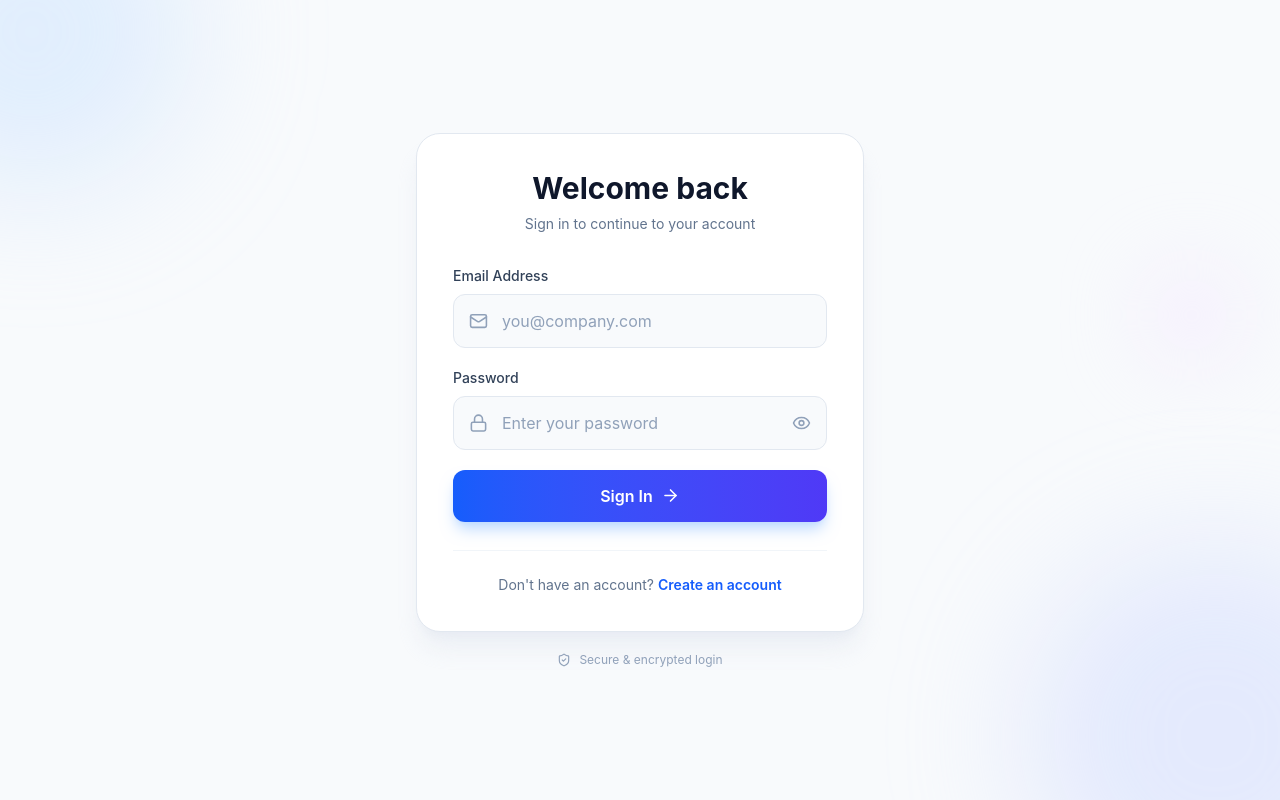
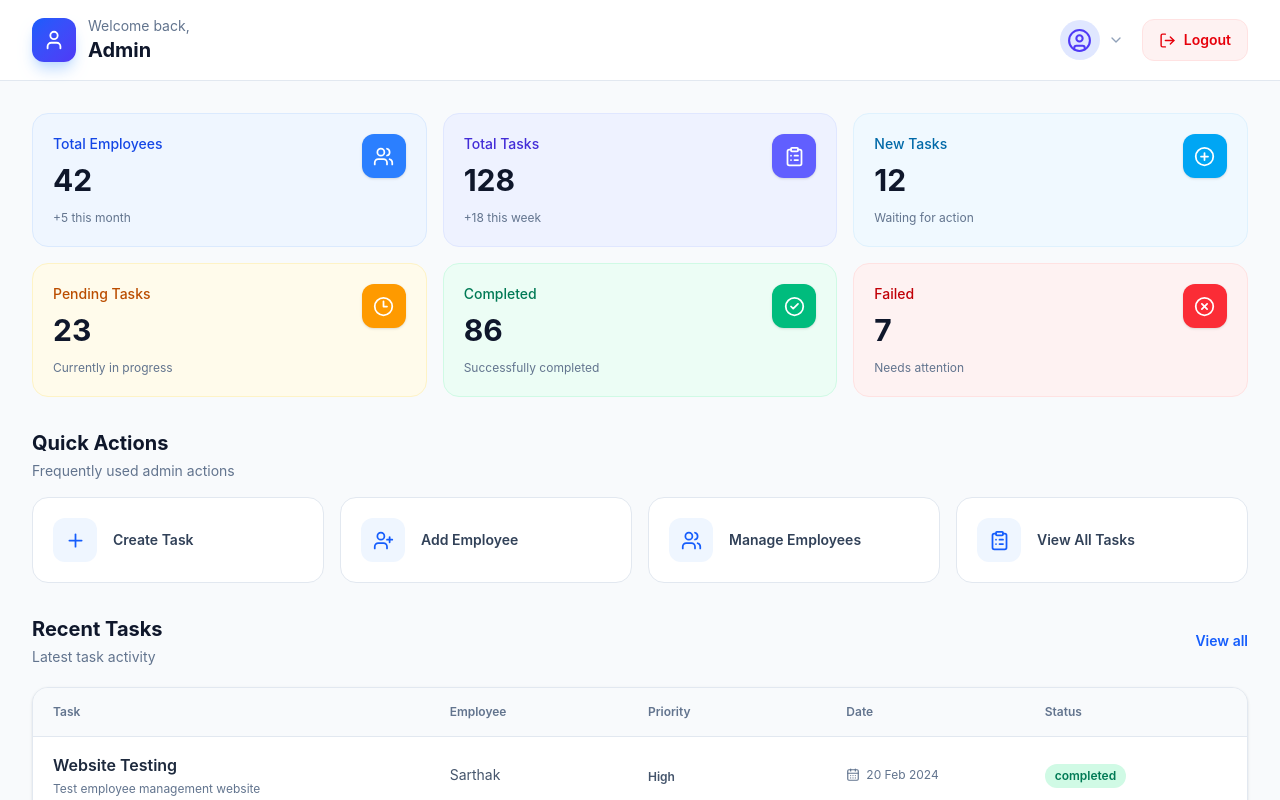
Before and after one commit to maryanpatel/Employee-Management-System, a React app in the folder frontend/: page /admin/dashboard in a window 1280 px wide. Before the commit this address led to /login. Shown: the top 800 px of the page. Built offline with nearby package versions, Linux system fonts and the light colour scheme; sample sign-in values are in the browser's storage; the HTML template or start-up script is replaced by a standard one.

Commit message:
user login and fetch successfully

```diff
--- a/frontend/src/api/axiosInstance.js
+++ b/frontend/src/api/axiosInstance.js
@@ -2,6 +2,7 @@ import axios from "axios";
 
 const api = axios.create({
   baseURL: "http://localhost:3000/",
+  withCredentials: true,
 });
 
 api.interceptors.request.use((config) => {
@@ -14,16 +15,18 @@ api.interceptors.request.use((config) => {
 });
 
 api.interceptors.response.use(
-    (response) => response,
-    (error) =>{
-        if (error.response?.status === 401) {
+  (response) => response,
+  (error) => {
+    const isLoginRequest = error.config?.url?.includes("/login");
+    if (error.response?.status === 401 && !isLoginRequest) {
       localStorage.clear();
-      window.location.href = "/login";
+      if (window.location.pathname !== "/login") {
+        window.location.href = "/login";
+      }
     }
     return Promise.reject(error);
   }
-
-)
+);
 
 
 export default api
--- a/frontend/src/components/Auth/Login.jsx
+++ b/frontend/src/components/Auth/Login.jsx
@@ -12,47 +12,88 @@ import {
   ShieldCheck,
   CheckCircle2,
   Loader2,
+  AlertCircle,
 } from "lucide-react";
 
 export default function Login() {
   const [showPassword, setShowPassword] = useState(false);
   const [rememberMe, setRememberMe] = useState(false);
   const [loading, setLoading] = useState(false);
-  const [error, setError] = useState("");
+  const [errors, setErrors] = useState([]);
+  const [fieldErrors, setFieldErrors] = useState({});
   const { login } = useAuth();
   const navigate = useNavigate();
 
-  const [formData, setFormData] = useState({
-    email: "",
-    password: "",
-  });
+  const [email, setEmail] = useState("");
+  const [password, setPassword] = useState("");
 
   const handleChange = (e) => {
-    setFormData({
-      ...formData,
-      [e.target.name]: e.target.value,
-    });
+    const { name, value } = e.target;
+
+    if (name === "email") {
+      setEmail(value);
+    } else if (name === "password") {
+      setPassword(value);
+    }
+
+    // Clear field-specific error as user types
+    if (fieldErrors[name]) {
+      setFieldErrors((prev) => ({
+        ...prev,
+        [name]: "",
+      }));
+    }
+
+    // Clear top error list if user edits input
+    if (errors.length > 0) {
+      setErrors([]);
+    }
   };
 
   const handleSubmit = async (e) => {
     e.preventDefault();
-    setError("")
+    setErrors([]);
+    setFieldErrors({});
 
     setLoading(true);
     try {
-      const res = await api.post("/auth/login", { email: formData.email, password: formData.password })
-      login(res.data.user, res.data.token)
+      const res = await api.post("/account/login", {
+        email: email,
+        password: password,
+      });
+      login(res.data.user, res.data.token);
       // redirect based on role
       if (res.data.user.role === "admin") {
         navigate("/admin/dashboard");
       } else {
         navigate("/employee/dashboard");
       }
+    } catch (err) {
+      const data = err.response?.data;
+      console.log("Login error response:", data);
 
-    } catch (err) {
-      setError(err.response?.data?.message || "Login failed")
+      if (data?.errors && Array.isArray(data.errors)) {
+        const fieldMap = {};
+        data.errors.forEach((item) => {
+          const field = item.path || item.param;
+          if (field && !fieldMap[field]) {
+            fieldMap[field] = item.msg || item.message;
+          }
+        });
+
+        // setErrors(extractedMsgs);
+        setFieldErrors(fieldMap);
+      } else if (data?.message) {
+        // Single message (e.g. invalid credentials, rate limit)
+        setErrors([data.message]);
+        setFieldErrors({});
+      } else {
+        setErrors(["Something went wrong. Please try again."]);
+        setFieldErrors({});
+      }
+    } finally {
+      setLoading(false);
     }
-
   };
 
   return (
@@ -71,29 +112,6 @@ export default function Login() {
         {/* Card */}
         <div className="bg-white border border-slate-200 rounded-3xl shadow-xl shadow-slate-200/60 p-7 sm:p-9">
 
-          {/* Logo */}
-          {/* <div className="flex justify-center mb-7">
-            <div className="flex items-center gap-3">
-
-              <div className="w-11 h-11 rounded-xl bg-gradient-to-br from-blue-600 to-indigo-600 flex items-center justify-center shadow-lg shadow-blue-200">
-                <ShieldCheck
-                  size={24}
-                  className="text-white"
-                />
-              </div>
-
-              <div>
-                <h1 className="text-xl font-bold text-slate-900">
-                  WorkSphere
-                </h1>
-
-                <p className="text-xs text-slate-500">
-                  Employee Management
-                </p>
-              </div>
-
-            </div>
-          </div> */}
 
           {/* Heading */}
           <div className="text-center mb-8">
@@ -111,6 +129,15 @@ export default function Login() {
             onSubmit={handleSubmit}
             className="space-y-5"
           >
+            {/* Error Message Box */}
+            {errors.length > 0 && (
+              <div className="bg-red-50 border border-red-200 text-red-700 text-sm rounded-2xl p-4 flex gap-3 items-start animate-in fade-in duration-200">
+                <AlertCircle className="w-5 h-5 text-red-500 shrink-0 mt-0.5" />
+                <div className="flex-1">
+                  <p className="font-medium">{errors[0]}</p>
+                </div>
+              </div>
+            )}
 
             {/* Email */}
             <div>
@@ -119,23 +146,25 @@ export default function Login() {
               </label>
 
               <div className="relative group">
-
                 <Mail
                   size={19}
-                  className="absolute left-4 top-1/2 -translate-y-1/2 text-slate-400 group-focus-within:text-blue-600 transition-colors"
+                  className={`absolute left-4 top-1/2 -translate-y-1/2 transition-colors ${fieldErrors.email
+                    ? "text-red-400 group-focus-within:text-red-500"
+                    : "text-slate-400 group-focus-within:text-blue-600"
+                    }`}
                 />
 
                 <input
                   type="email"
                   name="email"
-                  value={formData.email}
+                  value={email}
                   onChange={handleChange}
                   placeholder="you@company.com"
                   required
-                  className="
+                  className={`
                     w-full
                     bg-slate-50
-                    border border-slate-200
+                    border
                     rounded-xl
                     py-3.5
                     pl-12
@@ -144,51 +173,48 @@ export default function Login() {
                     placeholder-slate-400
                     outline-none
                     transition-all
-                    focus:bg-white
-                    focus:border-blue-500
-                    focus:ring-4
-                    focus:ring-blue-500/10
-                  "
+                    ${fieldErrors.email
+                      ? "border-red-400 focus:bg-white focus:border-red-500 focus:ring-4 focus:ring-red-500/10"
+                      : "border-slate-200 focus:bg-white focus:border-blue-500 focus:ring-4 focus:ring-blue-500/10"
+                    }
+                  `}
                 />
-
               </div>
+              {fieldErrors.email && (
+                <p className="mt-1.5 text-xs text-red-600 flex items-center gap-1 font-medium">
+                  <span>•</span> {fieldErrors.email}
+                </p>
+              )}
             </div>
 
             {/* Password */}
             <div>
               <div className="flex items-center justify-between mb-2">
-
                 <label className="block text-sm font-medium text-slate-700">
                   Password
                 </label>
-
-                {/* <a
-                  href="/forgot-password"
-                  className="text-xs font-medium text-blue-600 hover:text-blue-700"
-                >
-                  Forgot password?
-                </a> */}
-
               </div>
 
               <div className="relative group">
-
                 <Lock
                   size={19}
-                  className="absolute left-4 top-1/2 -translate-y-1/2 text-slate-400 group-focus-within:text-blue-600 transition-colors"
+                  className={`absolute left-4 top-1/2 -translate-y-1/2 transition-colors ${fieldErrors.password
+                    ? "text-red-400 group-focus-within:text-red-500"
+                    : "text-slate-400 group-focus-within:text-blue-600"
+                    }`}
                 />
 
                 <input
                   type={showPassword ? "text" : "password"}
                   name="password"
-                  value={formData.password}
+                  value={password}
                   onChange={handleChange}
                   placeholder="Enter your password"
                   required
-                  className="
+                  className={`
                     w-full
                     bg-slate-50
-                    border border-slate-200
+                    border
                     rounded-xl
                     py-3.5
                     pl-12
@@ -197,11 +223,11 @@ export default function Login() {
                     placeholder-slate-400
                     outline-none
                     transition-all
-                    focus:bg-white
-                    focus:border-blue-500
-                    focus:ring-4
-                    focus:ring-blue-500/10
-                  "
+                    ${fieldErrors.password
+                      ? "border-red-400 focus:bg-white focus:border-red-500 focus:ring-4 focus:ring-red-500/10"
+                      : "border-slate-200 focus:bg-white focus:border-blue-500 focus:ring-4 focus:ring-blue-500/10"
+                    }
+                  `}
                 />
 
                 <button
@@ -225,8 +251,12 @@ export default function Login() {
                     <Eye size={19} />
                   )}
                 </button>
-
               </div>
+              {fieldErrors.password && (
+                <p className="mt-1.5 text-xs text-red-600 flex items-center gap-1 font-medium">
+                  <span>•</span> {fieldErrors.password}
+                </p>
+              )}
             </div>
 
 
@@ -286,21 +316,6 @@ export default function Login() {
 
           </form>
 
-          {/* Signup */}
-          <div className="mt-7 pt-6 border-t border-slate-100">
-
-            <p className="text-center text-sm text-slate-500">
-              Don't have an account?{" "}
-
-              <a
-                href="/signup"
-                className="font-semibold text-blue-600 hover:text-blue-700 transition"
-              >
-                Create an account
-              </a>
-            </p>
-
-          </div>
 
         </div>
 
--- a/frontend/src/components/ProtectedRoute.jsx
+++ b/frontend/src/components/ProtectedRoute.jsx
@@ -3,7 +3,9 @@ import { Navigate } from "react-router-dom";
 import { useAuth } from "../context/AuthContext";
 
 const ProtectedRoute = ({ allowedRoles, children }) => {
-  const { user } = useAuth();
+  const { user, loading } = useAuth();
+
+  if (loading) return null; // Wait for localStorage to be read
 
   if (!user) return <Navigate to="/login" replace />;
 
--- a/frontend/src/context/AuthContext.jsx
+++ b/frontend/src/context/AuthContext.jsx
@@ -15,7 +15,13 @@ export const AuthProvider = ({ children }) => {
         const storedUser = localStorage.getItem("user");
 
         if (token && storedUser) {
-            setUser(JSON.parse(storedUser));
+            try {
+                setUser(JSON.parse(storedUser));
+            } catch (e) {
+                // localStorage had corrupted/invalid JSON — clear it
+                localStorage.removeItem("token");
+                localStorage.removeItem("user");
+            }
         }
         setLoading(false);
     }, [])
@@ -30,7 +36,7 @@ export const AuthProvider = ({ children }) => {
 
     const logout = async () => {
         try {
-            await api.post("/auth/logout");
+            await api.post("/account/logout");
         } catch (err) {
             // even if backend call fails, still clear frontend session
             console.error("Logout request failed:", err.message);
```
Also changed, not shown: 2 other files (tests, documents, lock files or other folders).
